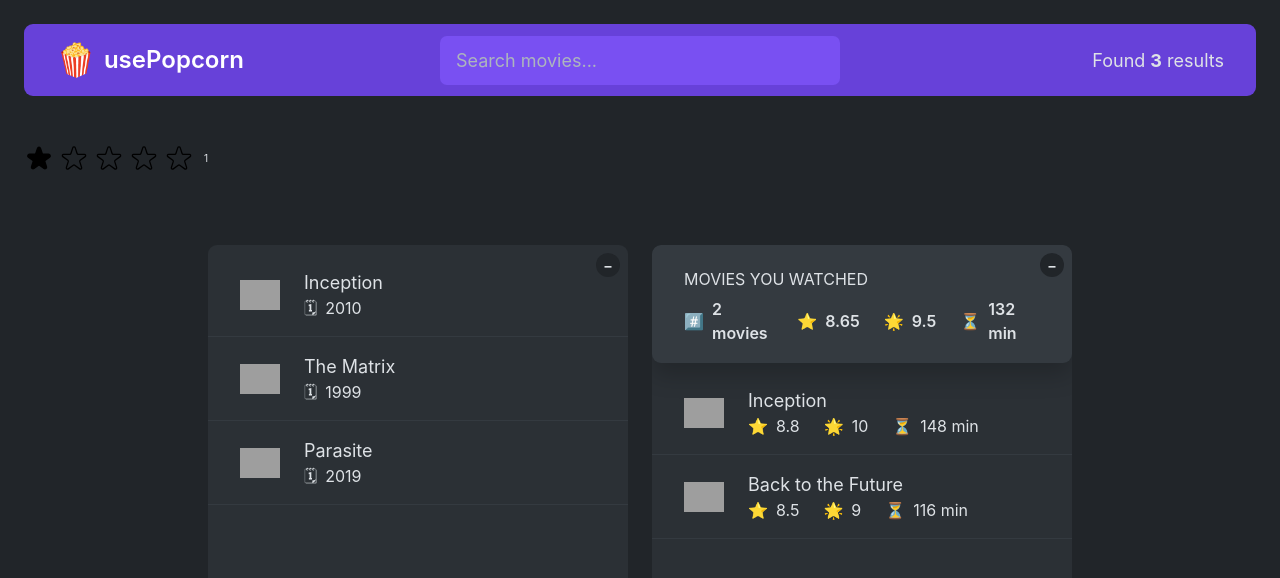
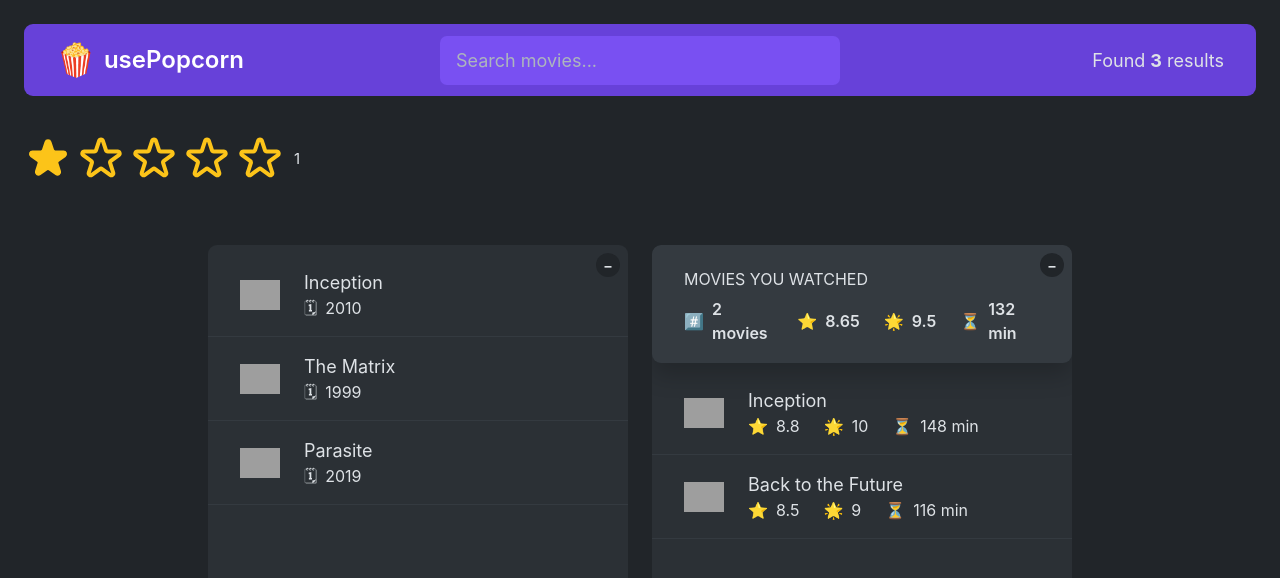
Before and after one commit to naked-vivi/use-popcorn, a React (Vite) app: page / in a window 1280 px wide. Both pictures are taken after a click on the button 39 px from the left and 158 px from the top of the page. Shown: the top 578 px of the page. Built offline with nearby package versions, Linux system fonts and the light colour scheme; grey boxes are pictures that could not be loaded.

Commit message:
Add configurable star rating styling

```diff
--- a/src/App.tsx
+++ b/src/App.tsx
@@ -23,7 +23,7 @@ export default function App() {
         <NumResult movies={movies} />
       </NavBar>
 
-      <StarRating maxRating={5} />
+      <StarRating maxRating={5} size={48} className="text-2xl" />
 
       <MainPage>
         <Box>
--- a/src/components/shared/Star.tsx
+++ b/src/components/shared/Star.tsx
@@ -1,24 +1,30 @@
-interface starProps {
+interface StarProps {
     onRate: () => void;
     full: boolean
     onHoverIn: () => void;
     onHoverOut: () => void;
+    color: string;
+    size: number;
 }
 
-function Star({ onRate, full, onHoverIn, onHoverOut }: starProps) {
+function Star({ onRate, full, onHoverIn, onHoverOut, color, size }: StarProps) {
     return (
         <div role="button"
-            className="w-12 h-12 cursor-pointer"
+            className="cursor-pointer"
+            style={{ width: size, height: size, lineHeight: 0 }}
             onClick={onRate}
             onMouseEnter={onHoverIn}
             onMouseLeave={onHoverOut}
-            >
+        >
             {full ?
                 <svg
                     xmlns="http://www.w3.org/2000/svg"
                     viewBox="0 0 20 20"
-                    fill="#000"
-                    stroke="#000"
+                    fill={color}
+                    stroke={color}
+                    width={size}
+                    height={size}
+
                 >
                     <path
                         d="M9.049 2.927c.3-.921 1.603-.921 1.902 0l1.07 3.292a1 1 0 00.95.69h3.462c.969 0 1.371 1.24.588 1.81l-2.8 2.034a1 1 0 00-.364 1.118l1.07 3.292c.3.921-.755 1.688-1.54 1.118l-2.8-2.034a1 1 0 00-1.175 0l-2.8 2.034c-.784.57-1.838-.197-1.539-1.118l1.07-3.292a1 1 0 00-.364-1.118L2.98 8.72c-.783-.57-.38-1.81.588-1.81h3.461a1 1 0 00.951-.69l1.07-3.292z"
@@ -28,12 +34,14 @@ function Star({ onRate, full, onHoverIn, onHoverOut }: starProps) {
                     xmlns="http://www.w3.org/2000/svg"
                     fill="none"
                     viewBox="0 0 24 24"
-                    stroke="#000"
+                    stroke={color}
+                    width={size}
+                    height={size}
                 >
                     <path
                         strokeLinecap="round"
                         strokeLinejoin="round"
-                        strokeWidth="{2}"
+                        strokeWidth={2}
                         d="M11.049 2.927c.3-.921 1.603-.921 1.902 0l1.519 4.674a1 1 0 00.95.69h4.915c.969 0 1.371 1.24.588 1.81l-3.976 2.888a1 1 0 00-.363 1.118l1.518 4.674c.3.922-.755 1.688-1.538 1.118l-3.976-2.888a1 1 0 00-1.176 0l-3.976 2.888c-.783.57-1.838-.197-1.538-1.118l1.518-4.674a1 1 0 00-.363-1.118l-3.976-2.888c-.784-.57-.38-1.81.588-1.81h4.914a1 1 0 00.951-.69l1.519-4.674z"
                     />
                 </svg>
@@ -43,36 +51,3 @@ function Star({ onRate, full, onHoverIn, onHoverOut }: starProps) {
 }
 
 export default Star
-
-/*
-FULL STAR
-
-<svg
-  xmlns="http://www.w3.org/2000/svg"
-  viewBox="0 0 20 20"
-  fill="#000"
-  stroke="#000"
->
-  <path
-    d="M9.049 2.927c.3-.921 1.603-.921 1.902 0l1.07 3.292a1 1 0 00.95.69h3.462c.969 0 1.371 1.24.588 1.81l-2.8 2.034a1 1 0 00-.364 1.118l1.07 3.292c.3.921-.755 1.688-1.54 1.118l-2.8-2.034a1 1 0 00-1.175 0l-2.8 2.034c-.784.57-1.838-.197-1.539-1.118l1.07-3.292a1 1 0 00-.364-1.118L2.98 8.72c-.783-.57-.38-1.81.588-1.81h3.461a1 1 0 00.951-.69l1.07-3.292z"
-  />
-</svg>
-
-
-EMPTY STAR
-
-<svg
-  xmlns="http://www.w3.org/2000/svg"
-  fill="none"
-  viewBox="0 0 24 24"
-  stroke="#000"
->
-  <path
-    strokeLinecap="round"
-    strokeLinejoin="round"
-    strokeWidth="{2}"
-    d="M11.049 2.927c.3-.921 1.603-.921 1.902 0l1.519 4.674a1 1 0 00.95.69h4.915c.969 0 1.371 1.24.588 1.81l-3.976 2.888a1 1 0 00-.363 1.118l1.518 4.674c.3.922-.755 1.688-1.538 1.118l-3.976-2.888a1 1 0 00-1.176 0l-3.976 2.888c-.783.57-1.838-.197-1.538-1.118l1.518-4.674a1 1 0 00-.363-1.118l-3.976-2.888c-.784-.57-.38-1.81.588-1.81h4.914a1 1 0 00.951-.69l1.519-4.674z"
-  />
-</svg>
-
-*/
--- a/src/components/shared/StarRating.tsx
+++ b/src/components/shared/StarRating.tsx
@@ -3,9 +3,12 @@ import Star from "./Star";
 
 interface StarRatingProps {
     maxRating?: number;
+    color?: string;
+    size?: number;
+    className?: string;
 }
 
-function StarRating({ maxRating = 5 }: StarRatingProps) {
+function StarRating({ maxRating = 5, color = "#fcc419", size = 48, className = "" }: StarRatingProps) {
     const [rating, setRating] = useState(0)
     const [tempRating, setTempRating] = useState(0)
 
@@ -13,7 +16,7 @@ function StarRating({ maxRating = 5 }: StarRatingProps) {
         setRating(selectedRating)
     }
     return (
-        <div className="container mx-auto w-100 h-50 flex items-center gap-4 size-14">
+        <div className={`container mx-auto w-100 h-50 flex items-center gap-4 size-14`}>
             <div className="flex gap-2">
                 {Array.from({ length: maxRating }, (_, i) =>
                     <Star
@@ -22,10 +25,12 @@ function StarRating({ maxRating = 5 }: StarRatingProps) {
                         full={tempRating ? tempRating >= i + 1 : rating >= i + 1}
                         onHoverIn={() => setTempRating(i + 1)}
                         onHoverOut={() => setTempRating(0)}
+                        color={color}
+                        size={size}
                     />
                 )}
             </div>
-            <p className="m-0">
+            <p className={`${className}`}>
                 {tempRating || rating || 0}
             </p>
         </div>
```
